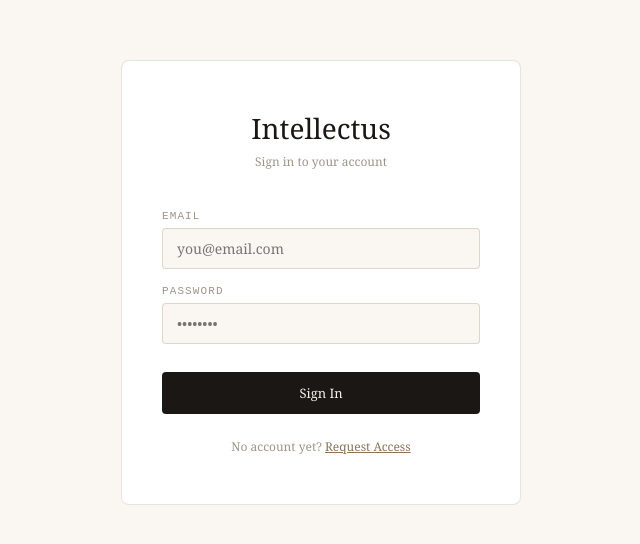
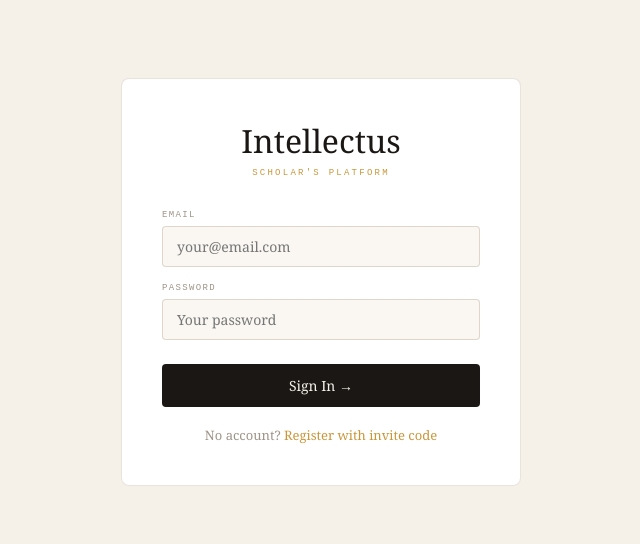
Before and after one commit to incognito10100/SomeProject, a Next.js app: page /login in a window 1280 px wide. Shown: the part 118-662 px from the top of the page, without its empty margins (319-959 px from the left). Built offline with nearby package versions, Linux system fonts and the light colour scheme; no server answers.

Commit message:
fix: login page and register

```diff
--- a/app/login/page.tsx
+++ b/app/login/page.tsx
@@ -1,6 +1,4 @@
 'use client'
-// 'use client' means this component runs in the browser
-// It needs to because it handles button clicks and form input
 
 import { useState } from 'react'
 import { signIn } from 'next-auth/react'
@@ -9,141 +7,163 @@ import { useRouter } from 'next/navigation'
 export default function LoginPage() {
   const router = useRouter()
 
-  // State variables — these track what's in the form fields
   const [email,    setEmail]    = useState('')
   const [password, setPassword] = useState('')
+  const [loading,  setLoading]  = useState(false)
   const [error,    setError]    = useState('')
-  const [loading,  setLoading]  = useState(false)
 
-  // This runs when the user clicks the Login button
   async function handleLogin() {
+    if (!email || !password) {
+      setError('Please enter your email and password.')
+      return
+    }
+
     setLoading(true)
     setError('')
 
-    // signIn comes from NextAuth — it calls your authorize function
     const result = await signIn('credentials', {
-      email,
+      email:    email.toLowerCase().trim(),
       password,
-      redirect: false, // we handle redirect ourselves below
+      redirect: false,
     })
 
     setLoading(false)
 
     if (result?.error) {
-      // Login failed — show error message
-      setError('Incorrect email or password. Please try again.')
-    } else {
-      // Login succeeded — go to dashboard
-      router.push('/dashboard')
+      setError('Incorrect email or password.')
+      return
     }
+
+    router.push('/dashboard')
+    router.refresh()
   }
 
   return (
     <div style={{
       minHeight: '100vh',
-      background: '#faf7f2',
+      background: '#f5f0e8',
       display: 'flex',
       alignItems: 'center',
       justifyContent: 'center',
-      fontFamily: 'Georgia, serif'
+      padding: '20px',
     }}>
       <div style={{
-        width: '400px',
+        width: '100%',
+        maxWidth: '400px',
+        background: 'white',
         border: '1px solid rgba(139,115,85,0.2)',
         borderRadius: '8px',
-        padding: '48px 40px',
-        background: 'white'
+        padding: '40px',
       }}>
-
-        {/* Title */}
-        <div style={{ textAlign: 'center', marginBottom: '40px' }}>
-          <div style={{ fontSize: '28px', fontWeight: '300', color: '#1a1714' }}>
+        {/* Header */}
+        <div style={{ textAlign: 'center', marginBottom: '32px' }}>
+          <div style={{
+            fontFamily: 'Georgia, serif',
+            fontSize: '32px',
+            fontWeight: '300',
+            color: '#1a1714',
+            marginBottom: '6px',
+          }}>
             Intellectus
           </div>
-          <div style={{ fontSize: '12px', color: '#9e9488', marginTop: '6px' }}>
-            Sign in to your account
+          <div style={{
+            fontFamily: 'monospace',
+            fontSize: '9px',
+            letterSpacing: '0.25em',
+            textTransform: 'uppercase' as const,
+            color: '#c9973a',
+          }}>
+            Scholar's Platform
           </div>
         </div>
 
-        {/* Error message */}
-        {error && (
-          <div style={{
-            background: 'rgba(139,32,32,0.06)',
-            border: '1px solid rgba(139,32,32,0.2)',
-            borderRadius: '4px',
-            padding: '10px 14px',
-            color: '#8b2020',
-            fontSize: '13px',
-            marginBottom: '20px'
-          }}>
-            {error}
-          </div>
-        )}
-
-        {/* Email field */}
+        {/* Email */}
         <div style={{ marginBottom: '16px' }}>
           <label style={{
             display: 'block',
-            fontSize: '11px',
             fontFamily: 'monospace',
-            letterSpacing: '0.1em',
-            textTransform: 'uppercase',
+            fontSize: '9px',
+            letterSpacing: '0.15em',
+            textTransform: 'uppercase' as const,
             color: '#9e9488',
-            marginBottom: '6px'
+            marginBottom: '6px',
           }}>
             Email
           </label>
           <input
             type="email"
             value={email}
-            onChange={(e) => setEmail(e.target.value)}
+            onChange={e => setEmail(e.target.value)}
+            onKeyDown={e => e.key === 'Enter' && handleLogin()}
+            placeholder="your@email.com"
+            autoComplete="email"
             style={{
               width: '100%',
               padding: '10px 14px',
               border: '1px solid rgba(139,115,85,0.25)',
               borderRadius: '4px',
+              background: '#faf7f2',
+              fontFamily: 'Georgia, serif',
               fontSize: '14px',
+              color: '#1a1714',
               outline: 'none',
-              background: '#faf7f2',
-              fontFamily: 'Georgia, serif'
+              boxSizing: 'border-box' as const,
             }}
-            placeholder="you@email.com"
           />
         </div>
 
-        {/* Password field */}
-        <div style={{ marginBottom: '28px' }}>
+        {/* Password */}
+        <div style={{ marginBottom: '24px' }}>
           <label style={{
             display: 'block',
-            fontSize: '11px',
             fontFamily: 'monospace',
-            letterSpacing: '0.1em',
-            textTransform: 'uppercase',
+            fontSize: '9px',
+            letterSpacing: '0.15em',
+            textTransform: 'uppercase' as const,
             color: '#9e9488',
-            marginBottom: '6px'
+            marginBottom: '6px',
           }}>
             Password
           </label>
           <input
             type="password"
             value={password}
-            onChange={(e) => setPassword(e.target.value)}
-            onKeyDown={(e) => e.key === 'Enter' && handleLogin()}
+            onChange={e => setPassword(e.target.value)}
+            onKeyDown={e => e.key === 'Enter' && handleLogin()}
+            placeholder="Your password"
+            autoComplete="current-password"
             style={{
               width: '100%',
               padding: '10px 14px',
               border: '1px solid rgba(139,115,85,0.25)',
               borderRadius: '4px',
+              background: '#faf7f2',
+              fontFamily: 'Georgia, serif',
               fontSize: '14px',
+              color: '#1a1714',
               outline: 'none',
-              background: '#faf7f2',
-              fontFamily: 'Georgia, serif'
+              boxSizing: 'border-box' as const,
             }}
-            placeholder="••••••••"
           />
         </div>
 
-        {/* Login button */}
+        {/* Error */}
+        {error && (
+          <div style={{
+            padding: '10px 14px',
+            marginBottom: '16px',
+            background: 'rgba(139,32,32,0.08)',
+            border: '1px solid rgba(139,32,32,0.2)',
+            borderRadius: '4px',
+            fontFamily: 'Georgia, serif',
+            fontSize: '13px',
+            color: '#8b2020',
+          }}>
+            {error}
+          </div>
+        )}
+
+        {/* Button */}
         <button
           onClick={handleLogin}
           disabled={loading}
@@ -154,24 +174,33 @@ export default function LoginPage() {
             color: '#f5f0e8',
             border: 'none',
             borderRadius: '4px',
-            fontSize: '13px',
             fontFamily: 'Georgia, serif',
+            fontSize: '14px',
             cursor: loading ? 'not-allowed' : 'pointer',
+            marginBottom: '16px',
           }}
         >
-          {loading ? 'Signing in...' : 'Sign In'}
+          {loading ? 'Signing in...' : 'Sign In →'}
         </button>
 
-        {/* Link to registration */}
-        <div style={{ textAlign: 'center', marginTop: '20px' }}>
-          <span style={{ fontSize: '12px', color: '#9e9488' }}>
-            No account yet?{' '}
+        {/* Register link */}
+        <div style={{ textAlign: 'center' }}>
+          <span style={{
+            fontFamily: 'Georgia, serif',
+            fontSize: '13px',
+            color: '#9e9488',
+          }}>
+            No account?{' '}
           </span>
-          <a href="/register" style={{ fontSize: '12px', color: '#8b7355' }}>
-            Request Access
+          <a href="/register" style={{
+            fontFamily: 'Georgia, serif',
+            fontSize: '13px',
+            color: '#c9973a',
+            textDecoration: 'none',
+          }}>
+            Register with invite code
           </a>
         </div>
-
       </div>
     </div>
   )
```
